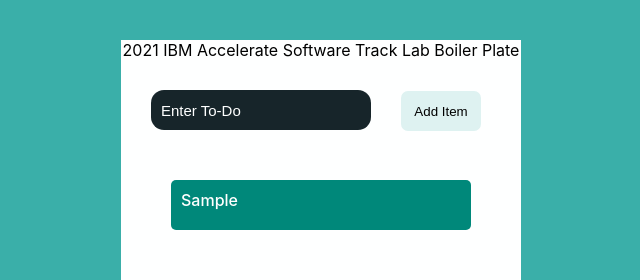
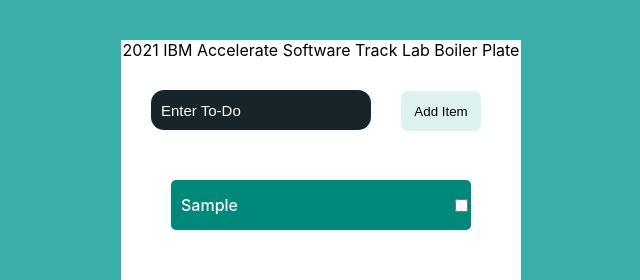
Before and after one commit to 2021-IBM-Accelerate-SW-Track/lab-1-team-15, a React (Create React App) app: page / in a window 1280 px wide. Both pictures are taken after typing "Sample" into the empty fields and a click on the button "Add Item". Shown: the top 280 px of the page, without its empty margins (319-959 px from the left). Built offline with nearby package versions, Linux system fonts and the light colour scheme.

Commit message:
added a complete button

```diff
--- a/src/App.js
+++ b/src/App.js
@@ -9,7 +9,7 @@
   super(props);
   this.state={
     items:[],
-    currentItem:{ text:'', key:'' }
+    currentItem:{text:'', key:''}
   }
   this.handleInput = this.handleInput.bind(this);
   this.addItem = this.addItem.bind(this);
@@ -27,6 +27,7 @@
       this.setState({items:newItems, currentItem:{text:'', key:''}})
   }
 }
+
 render(){
  return (
     <div className="App">
@@ -35,10 +36,10 @@
           <input type = "text" placeholder="Enter To-Do"
           value = {this.state.currentItem.text}
           onChange = {this.handleInput}/>
-          <button type = "submit">Add Item
-          </button>
+          <button type = "submit">Add Item</button>
         </form>
       <ListItems items = {this.state.items}></ListItems>
+      <completeTodo key = {this.state.key} ></completeTodo>
     </div>
   );
 }
--- a/src/ListItems.js
+++ b/src/ListItems.js
@@ -2,10 +2,12 @@
 
 function ListItems(props){
     const items = props.items;
+    const currentItem = props.currentItem;
     const listItems = items.map(item =>
         {
             return <div className = "list" key = "item.key">
-                <p>{item.text}</p>
+                <div className='text'>{item.text}</div>
+                <input type ='checkbox'/>
             </div>
         })
     return(
--- a/src/listItems.css
+++ b/src/listItems.css
@@ -6,6 +6,10 @@
 	height: 50px;
 	margin: 20px auto;
 	border-radius: 5px;
+	display:flex;
+	justify-content:space-between;
+	align-items:center;
+	text-indent: 10px;
     }
 
     .list p{
```
